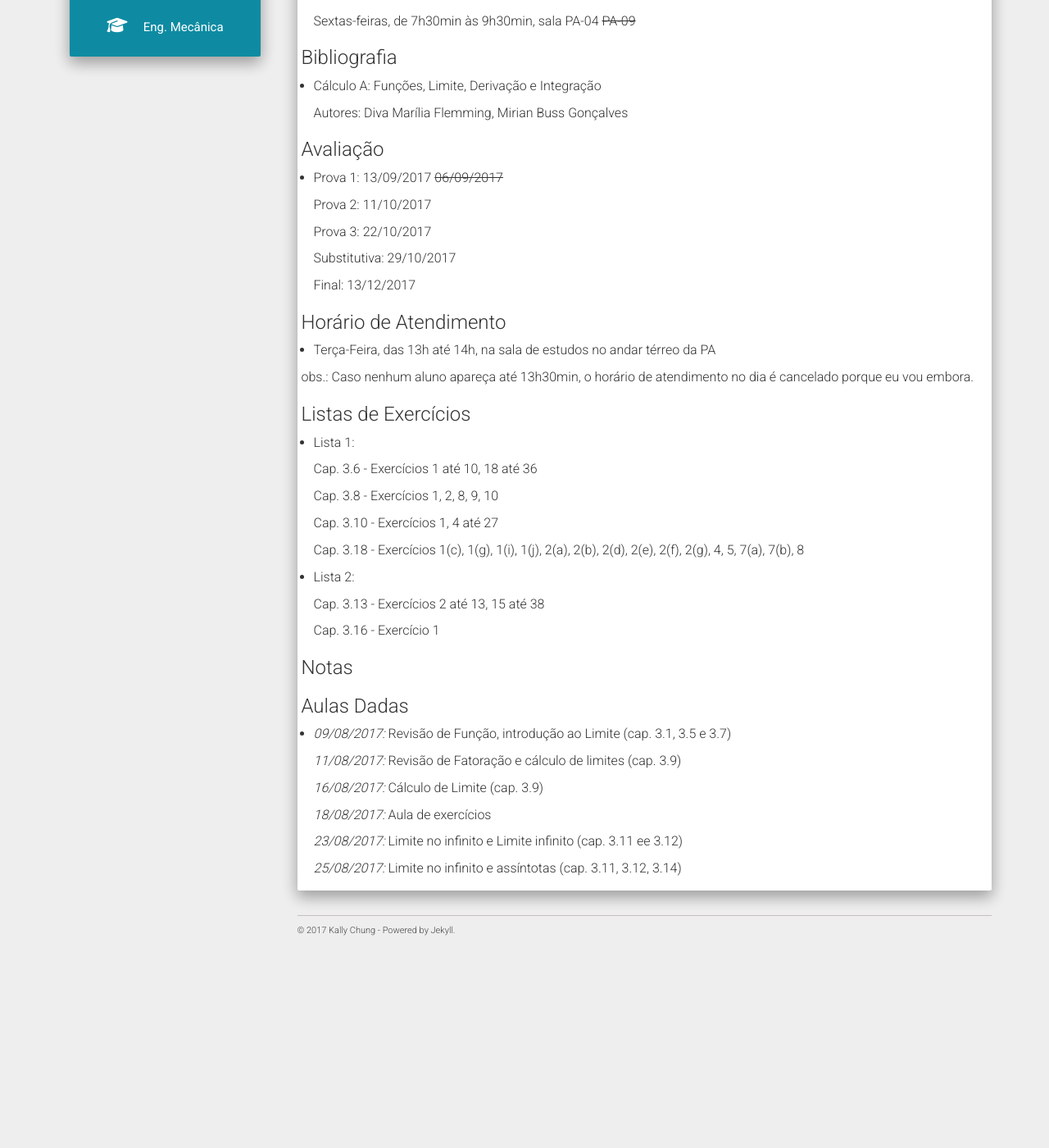
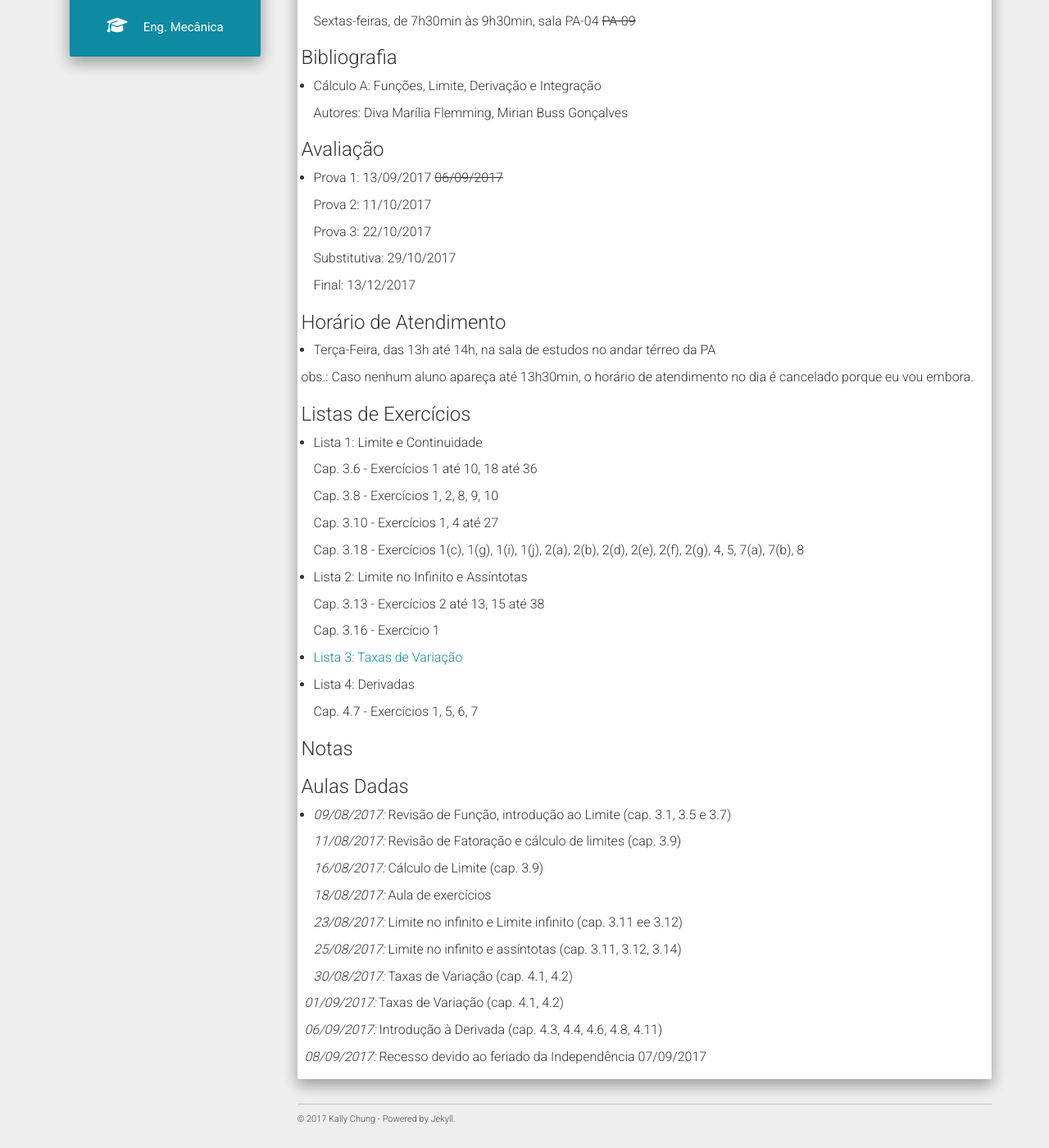
Before and after one commit to chunggnuhc/chunggnuhc.github.io, a Jekyll site: the page built from engFlor2sem2017.md, in a window 1280 px wide and 1400 px high, scrolled down 440 px. Shown: the whole window at 82% size. Built offline with Jekyll 4.4.1, drawn with Linux system fonts in a browser that asks for light colours; nearby versions of some CDN libraries; before the commit the page ends 1610 px from its top, so only the background shows below that.

Commit message:
Upgrade EngFlor - Lista, Cronograma

```diff
--- a/engFlor2sem2017.md
+++ b/engFlor2sem2017.md
@@ -40,7 +40,7 @@ obs.: Caso nenhum aluno apareça até 13h30min, o horário de atendimento no dia
 
 <h3>Listas de Exercícios</h3>
 
-- Lista 1:
+- Lista 1: Limite e Continuidade
 
   Cap. 3.6 - Exercícios 1 até 10, 18 até 36
 
@@ -50,11 +50,18 @@ obs.: Caso nenhum aluno apareça até 13h30min, o horário de atendimento no dia
 
   Cap. 3.18 - Exercícios 1(c), 1(g), 1(i), 1(j), 2(a), 2(b), 2(d), 2(e), 2(f), 2(g), 4, 5, 7(a), 7(b), 8
 
-- Lista 2:
+- Lista 2: Limite no Infinito e Assíntotas
 
   Cap. 3.13 - Exercícios 2 até 13, 15 até 38
 
   Cap. 3.16 - Exercício 1
+
+- [Lista 3: Taxas de Variação](/disciplinas2sem2017/Lista3-AEF-taxaVar.pdf)
+
+- Lista 4: Derivadas
+
+  Cap. 4.7 - Exercícios 1, 5, 6, 7
+
 
 <h3>Notas</h3>
 
@@ -71,3 +78,11 @@ obs.: Caso nenhum aluno apareça até 13h30min, o horário de atendimento no dia
   _23/08/2017:_ Limite no infinito e Limite infinito (cap. 3.11 ee 3.12)
 
   _25/08/2017:_ Limite no infinito e assíntotas (cap. 3.11, 3.12, 3.14)
+
+  _30/08/2017:_ Taxas de Variação (cap. 4.1, 4.2)
+
+  _01/09/2017:_ Taxas de Variação (cap. 4.1, 4.2)
+
+  _06/09/2017:_ Introdução à Derivada (cap. 4.3, 4.4, 4.6, 4.8, 4.11)
+
+  _08/09/2017:_ Recesso devido ao feriado da Independência 07/09/2017
```
